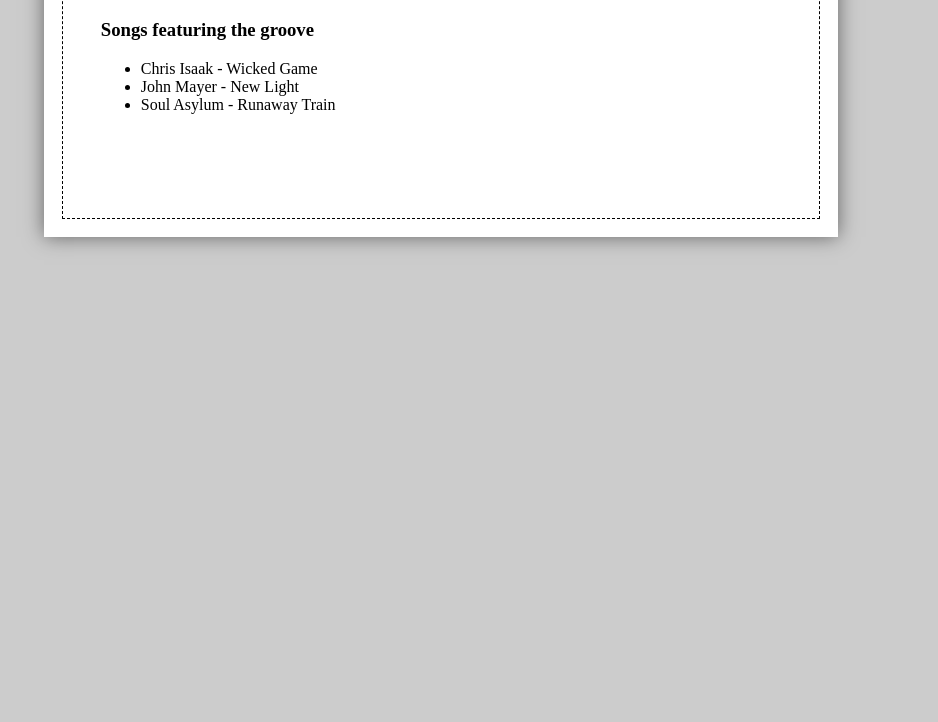
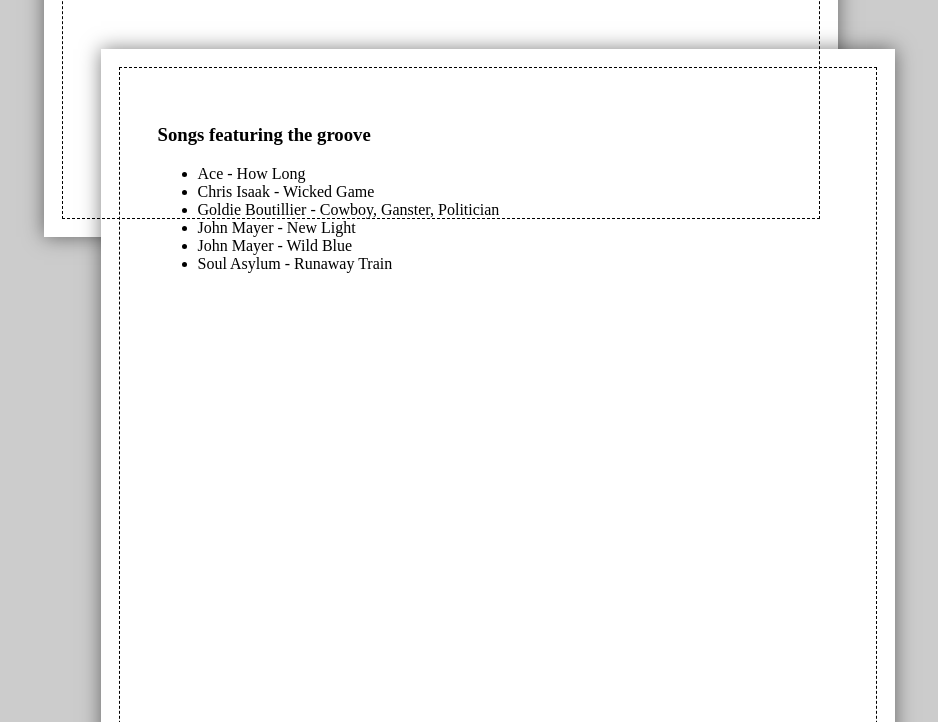
Before and after one commit to ecommandeur/awesome-bass-guitar, a plain HTML site: page groove-library/1-2e-2-groove/groove.html in a window 1280 px wide. Shown: the part 918-1640 px from the top of the page, without its empty margins (199-1137 px from the left). Before the commit the page ends 1187 px from the top, so only its background shows below. Drawn offline with Linux system fonts and the light colour scheme.

Commit message:
added some song examples

```diff
--- a/groove-library/1-2e-2-groove/groove.html
+++ b/groove-library/1-2e-2-groove/groove.html
@@ -7,6 +7,7 @@
     <link rel="stylesheet" href="./../../A4.css">
 </head>
 <body>
+ <!-- start page 1-->
     <div class="page">
 <h1>1-2e-2 Groove</h1>
 
@@ -33,11 +34,24 @@
 </p>
 
 
+
+ <!-- end page 1-->
+</div>
+
+<!-- start page 2-->
+<div class="page">
+
 <h3>Songs featuring the groove</h3>
 <ul>
+    <li>Ace - How Long</li>
     <li>Chris Isaak - Wicked Game</li>
+    <li>Goldie Boutillier - Cowboy, Ganster, Politician</li>
     <li>John Mayer - New Light</li>
+    <li>John Mayer - Wild Blue</li>
     <li>Soul Asylum - Runaway Train</li>
 </ul>
+<!-- end page 2-->
 </div>
+
+
 </body>
```
